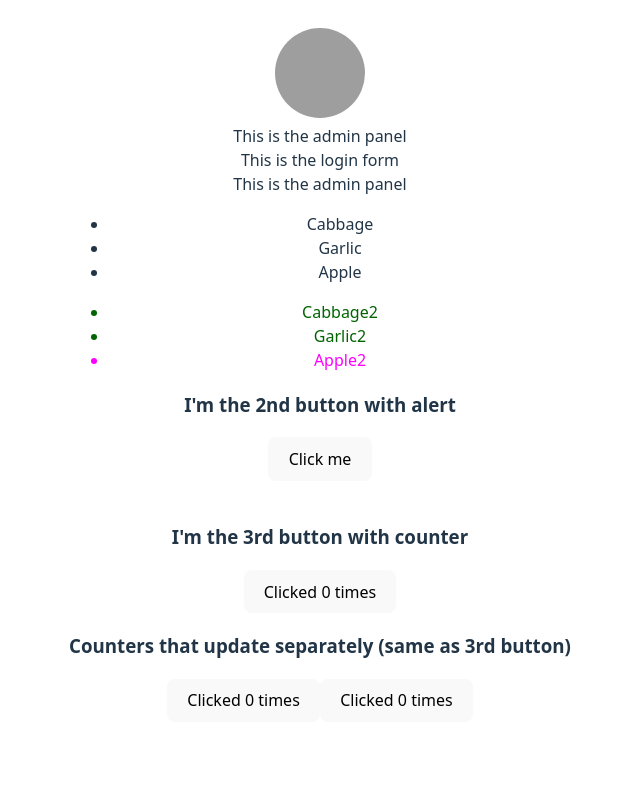
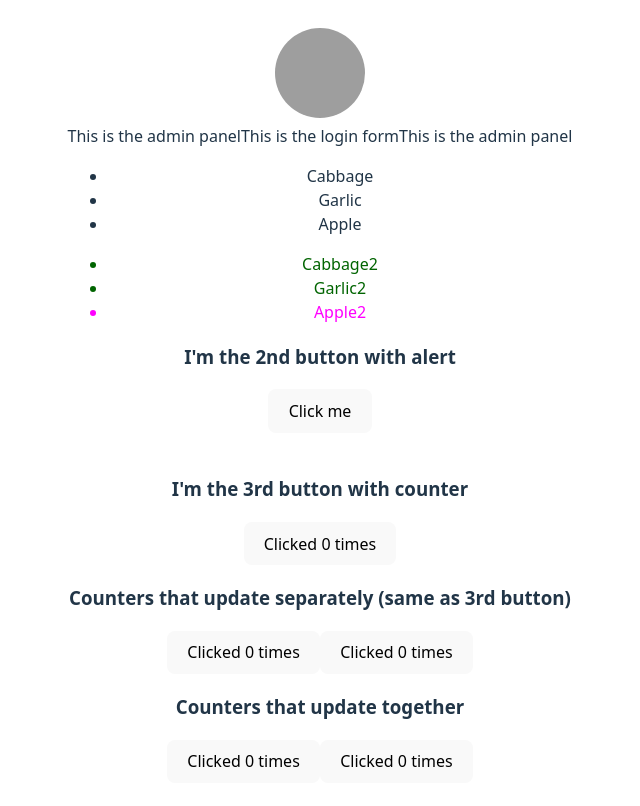
Before and after one commit to embrie-delarosa/appdev1, a React (Vite) app in the folder react-quickstart/: page / in a window 1280 px wide. Shown: the part 524-1330 px from the top of the page, without its empty margins (320-960 px from the left). Before the commit the page ends 1278 px from the top, so only its background shows below. Built offline with nearby package versions, Linux system fonts and the light colour scheme; grey boxes are pictures that could not be loaded.

Commit message:
Done sharing data between components

```diff
--- a/react-quickstart/src/App.jsx
+++ b/react-quickstart/src/App.jsx
@@ -37,6 +37,15 @@ function MyButton3() {
     </button>
   );
 }
+
+function MyButton4({ count, onClick }) {
+  return (
+    <button onClick={onClick}>
+      Clicked {count} times
+    </button>
+  );
+}
+
 
 function AboutPage() {
   return (
@@ -127,28 +136,46 @@ export default function MyApp() {
     </li>
   );
 
+  const [count, setCount] = useState(0);
+
+  function handleClick() {
+    setCount(count + 1);
+  }
+
   return (
-    <div>
+    <>
       <h1>Welcome to my app</h1>
       <MyButton />
       <AboutPage />
-      <Profile /><br /><div>{content}</div>
-      <div>
+      <Profile /><br />
+
+      <>{content}</>
+
+      <>
         {isLoggedIn ? <LoginForm /> : <AdminPanel />}
-      </div>
-      <div>
+      </>
+
+      <>
         {isLoggedIn && <AdminPanel />}
-      </div>
+      </>
+
       <ul>{listItems}</ul>
       <ShoppingList />
       <MyButton2 /><br />
       <h3>I'm the 3rd button with counter</h3>
       <MyButton3 />
-      <div>
+
+      <>
         <h3>Counters that update separately (same as 3rd button)</h3>
         <MyButton3 />
         <MyButton3 />
-    </div>
-    </div>
+      </>
+
+      <>
+        <h3>Counters that update together</h3>
+        <MyButton4 count={count} onClick={handleClick} />
+        <MyButton4 count={count} onClick={handleClick} />
+      </>
+    </>
   );
 }
```
Lines whose indentation alone changed are shown as unchanged.
